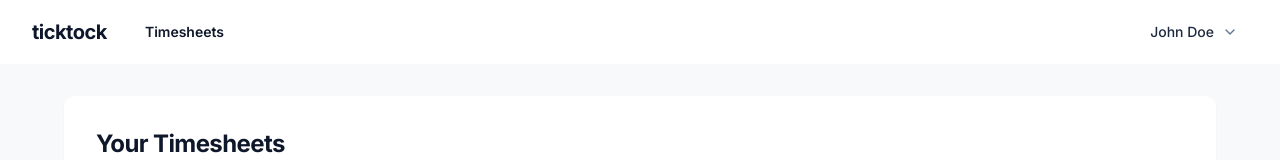
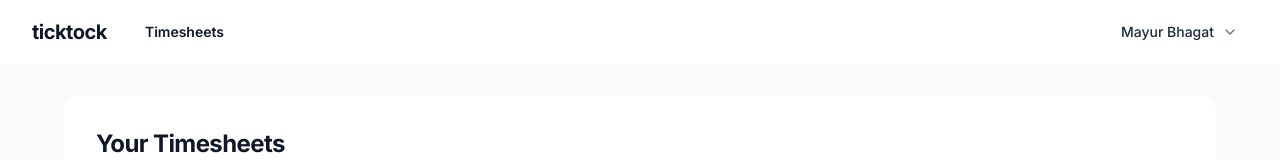
Before and after one commit to mayur3795/time-management-system, a Next.js app: page /timesheets in a window 1280 px wide. Shown: the top 160 px of the page. Built offline with nearby package versions, Linux system fonts and the light colour scheme; no server answers.

Commit message:
update login credentials

```diff
--- a/src/components/layout/header.tsx
+++ b/src/components/layout/header.tsx
@@ -14,8 +14,8 @@ export function Header() {
   const [dropdownOpen, setDropdownOpen] = useState(false);
   const dropdownRef = useRef<HTMLDivElement>(null);
 
-  const userName = session?.user?.name || 'John Doe';
-  const userEmail = session?.user?.email || 'john@example.com';
+  const userName = session?.user?.name || 'Mayur Bhagat';
+  const userEmail = session?.user?.email || 'mayurbhagat@gmail.com';
 
   useEffect(() => {
     function handleClickOutside(event: MouseEvent) {
--- a/src/constants/users.ts
+++ b/src/constants/users.ts
@@ -10,8 +10,8 @@ export interface SeedUser {
 export const INITIAL_USERS: SeedUser[] = [
   {
     id: 'user-1',
-    name: 'John Doe',
-    email: 'john@example.com',
+    name: 'Mayur Bhagat',
+    email: 'mayurbhagat@gmail.com',
     password: 'password123',
     role: 'Frontend Developer',
     avatar: 'https://images.unsplash.com/photo-1534528741775-53994a69daeb?w=100&auto=format&fit=crop&q=80',
```
